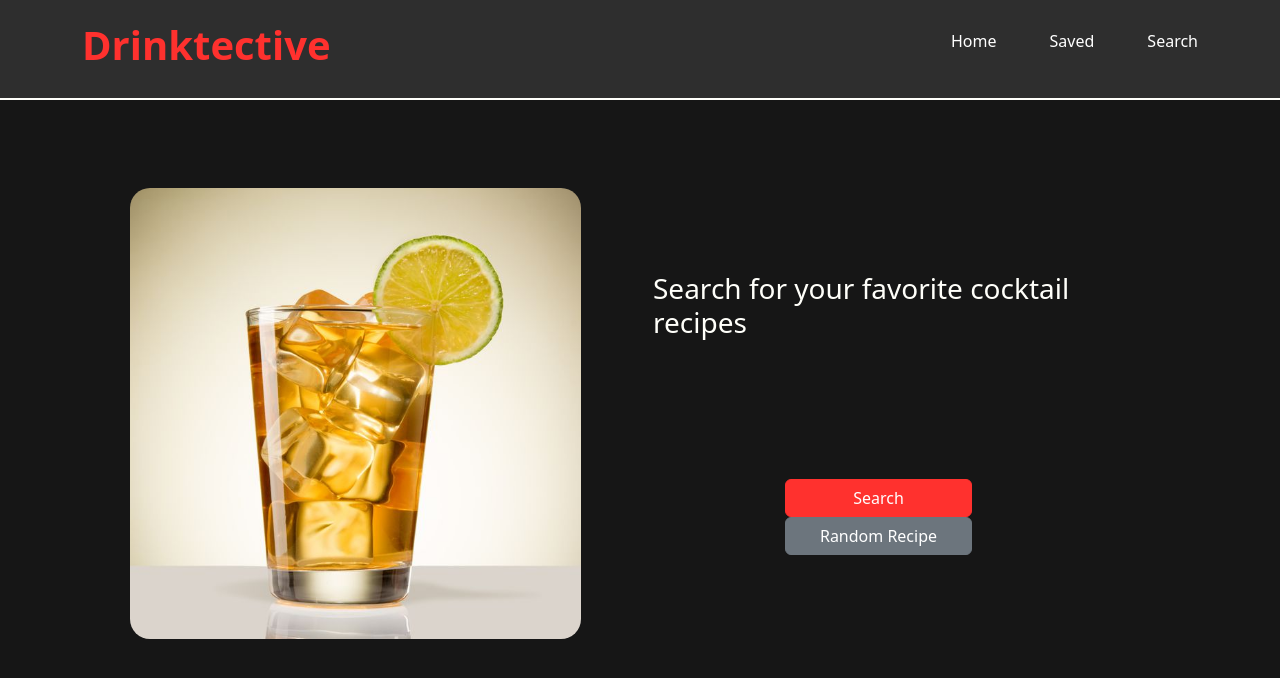
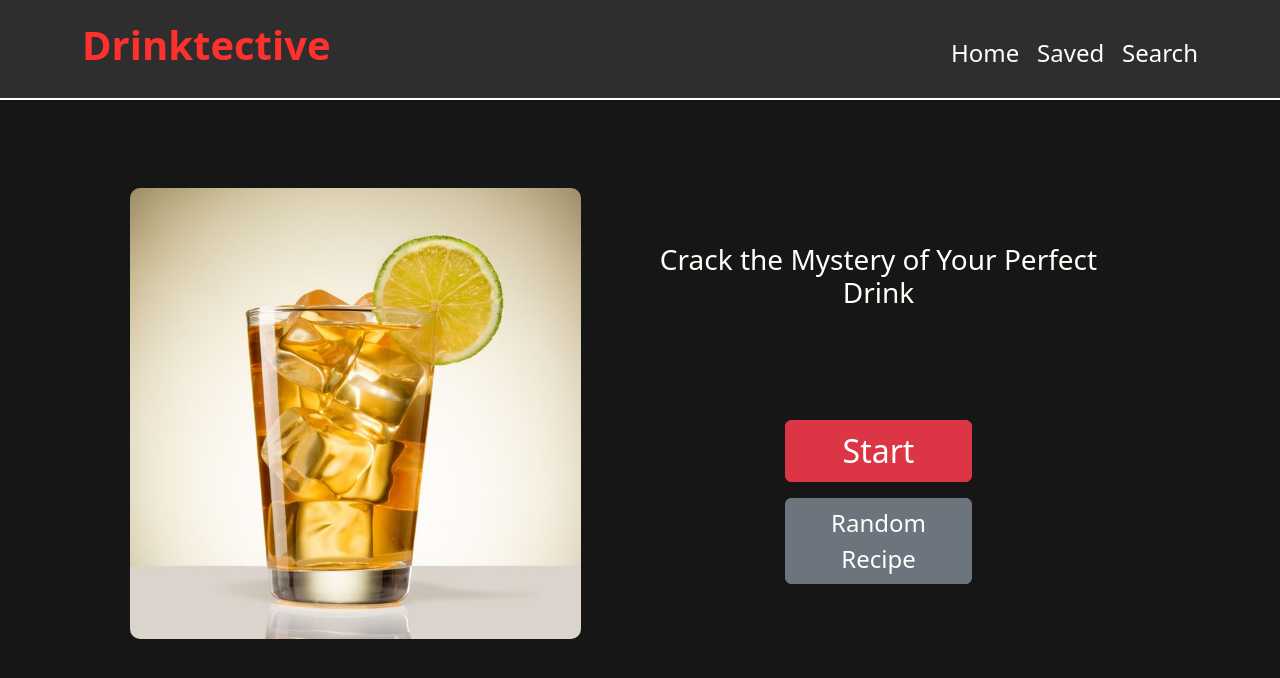
Before and after one commit to alejandroZepedaR/drinktective, a React (Vite) app: page / in a window 1280 px wide. Shown: the top 678 px of the page. Built offline with nearby package versions, Linux system fonts and the light colour scheme.

Commit message:
More styling fixes

```diff
--- a/src/components/DrinkCard.jsx
+++ b/src/components/DrinkCard.jsx
@@ -34,16 +34,23 @@ export default function DrinkCard({drink}) {
         logLocalStorageData();
     }
 
+    function handleDelete(){
+        console.log('Deleted!')
+    }
+
     return(
         <div className="card col-3 m-5 text-bg-dark ">
             <img className="card-img-top mt-3" src={drink.strDrinkThumb} alt={drink.strName} />
             <div className="card-body">
                 <h5 className="card-title">{drink.strDrink}</h5>
+                <div className="badge-container">
+                <span class="badge text-bg-light">{drink.strCategory}</span>
+                </div>
                 <div className="buttons-div">
                     <a className="btn btn-primary" href={link} >Recipe</a>
                     {
                         savedDrinks.includes(drink.idDrink) ? (
-                            <button className="btn btn-secondary" disabled>Saved</button>
+                            <button className="btn btn-warning" onClick={handleDelete}>Remove</button>
                         ) : (
                             <button onClick={() => handleSave()} className="btn btn-secondary">Save</button>
                         )
--- a/src/index.css
+++ b/src/index.css
@@ -32,7 +32,9 @@ button{
 }
 
 .navbar ul{
-  align-content: center;
+  font-size: 1.5em;
+  align-items: center;
+  padding-top: 1em;
   list-style: none;
   display: flex;
   justify-content: space-between;
@@ -43,7 +45,19 @@ button{
   text-decoration: none;
   color: #fff;
 }
+.link:hover{
+  color: #FF312E;
+}
 .btn-primary{
   background-color: #FF312E;
+  border-color: #dc3545;
+}
+
+.btn-primary:hover{
+  background-color: #dc3545;
   border-color: #FF312E;
 }
+
+.badge-container{
+  margin-bottom: 0.5em;
+}
--- a/src/pages/HomePage.jsx
+++ b/src/pages/HomePage.jsx
@@ -22,16 +22,15 @@ export default function HomePage() {
                     <div className='col-5 m-5 image-div'>
                         <img src={landing} alt="" />
                     </div>
-                    <div className='col-5 landing-info'>
-                        <h3>Search for your favorite cocktail recipes </h3>
+                    <div className='col-5 landing-info '>
+                        <h3 className='text-center'>Crack the Mystery of Your Perfect Drink</h3>
                         <div className='buttons'>
-                            <a href='/search' className='btn btn-primary col-5'>Search</a>
+                            <a href='/search' className='btn btn-danger col-5'>Start</a>
                             <button className='btn btn-secondary col-5' onClick={handleRandomSearch}>Random Recipe</button>
                         </div>
                     </div>
                 </main>
             </div>
         </>
-
     )
 }
--- a/src/pages/SearchPage.jsx
+++ b/src/pages/SearchPage.jsx
@@ -4,10 +4,10 @@ import './styles/SearchPage.css';
 import DrinkCard from "../components/DrinkCard";
 
 export default function SearchPage() {
-    const searchTypes = ['Cocktail', 'Ingredient'];
+    const searchTypes = ['Drink', 'Ingredient'];
 
-    const [searchTerm, setSearchTerm] = useState('margarita');
-    const [searchType, setSearchType] = useState('Cocktail');
+    const [searchTerm, setSearchTerm] = useState('');
+    const [searchType, setSearchType] = useState('Drink');
 
     const [searchResults, setSearchResults] = useState([]);
 
@@ -27,7 +27,7 @@ export default function SearchPage() {
                 });
         }
 
-        if(searchType === 'Cocktail') {
+        if(searchType === 'Drink') {
             let url = `https://www.thecocktaildb.com/api/json/v1/1/search.php?s=${searchTerm}`;
             handleSearch(url);
         }
--- a/src/pages/styles/HomePage.css
+++ b/src/pages/styles/HomePage.css
@@ -25,9 +25,18 @@
     justify-content: space-evenly;
 }
 img{
-    border-radius: 20px;
+    border-radius: 10px;
     width: 100%;
     height: 100%;
     aspect-ratio: 1/1;
     object-fit: cover;
 }
+
+.buttons a{
+    font-size: 2em;
+    margin-bottom: 0.5em;
+}
+
+.buttons button{
+    font-size: 1.5em;
+}
```
